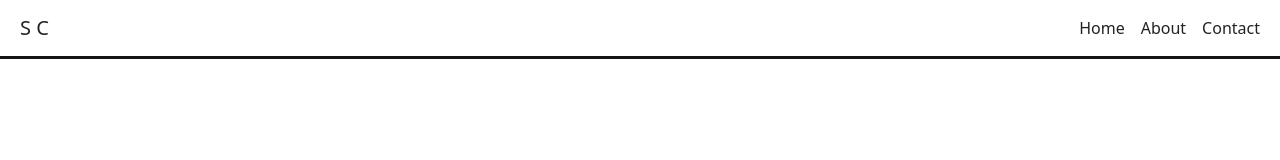
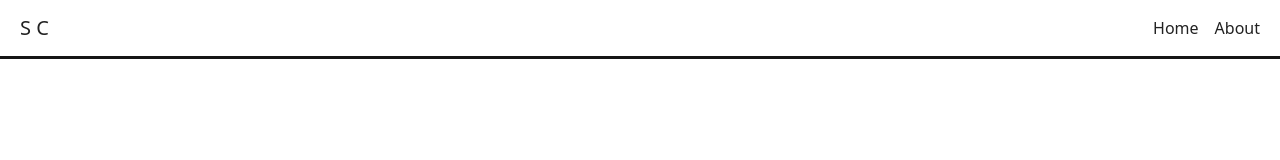
Before and after one commit to chaconshania/Portfolio, a React (Vite) app: page /about in a window 1280 px wide. Shown: the top 160 px of the page. Built offline with nearby package versions, Linux system fonts and the light colour scheme.

Commit message:
Removed contact link from navbar for now

```diff
--- a/src/components/Navbar.jsx
+++ b/src/components/Navbar.jsx
@@ -29,9 +29,6 @@ const Navbar = () => {
               <Link className={"link-styles px-2"} to="/about">
                 About
               </Link>
-              <Link className={"link-styles px-2"} to="/contact">
-                Contact
-              </Link>
             </div>
           </div>
         </div>
```
